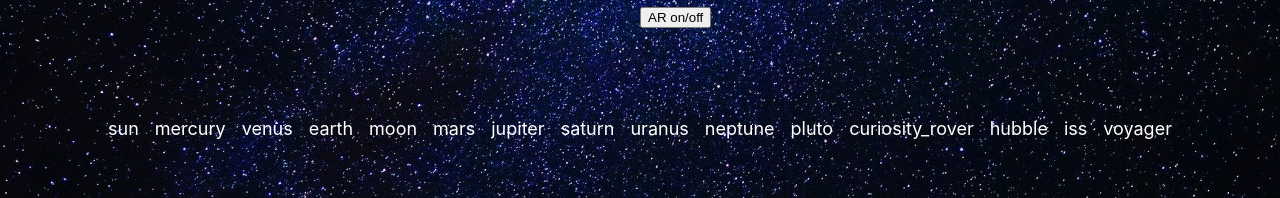
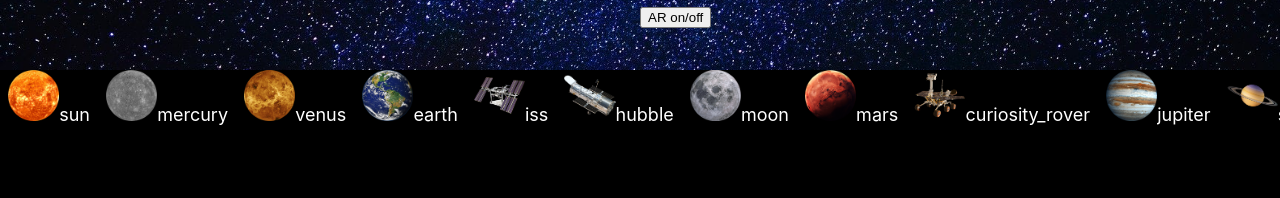
Before and after one commit to kapppa-joe/space-app-frontend, a React (Create React App) app: page /space/curiosity_rover in a window 1280 px wide. Shown: the part 602-800 px from the top of the page. Built offline with nearby package versions, Linux system fonts and the light colour scheme; no server answers.

Commit message:
planet scrollbar added

```diff
--- a/public/3d-scene.html
+++ b/public/3d-scene.html
@@ -37,7 +37,7 @@
       position="0 0 0"
       scale="0.3 0.3 0.3"
       class="clickable"
-      animation="property: rotation; from:0 0 0; to: 0 360 0 ;dur: 20000; easing: linear ; loop: true"
+      animation="property: rotation; from:0 0 0; to: 0 360 0 ; dur: 40000; easing: linear ; loop: true"
       gesture-handler
     >
     </a-entity>
--- a/src/App.css
+++ b/src/App.css
@@ -65,8 +65,13 @@
 }
 
 #ar_list {
+  width: 100%;
   grid-area: ar_list;
-  margin-top: 5rem;
+  margin-top: 2rem;
+  background-color: black;
+  overflow-x: scroll;
+  overflow-y: hidden;
+  white-space: nowrap;
 }
 
 #ar_list a {
@@ -74,4 +79,10 @@
   text-decoration: none;
   margin: 0.5rem;
   font-size: large;
+
 }
+
+#ar_list a img {
+  height: 40%;
+
+}
--- a/src/components/Planets.jsx
+++ b/src/components/Planets.jsx
@@ -11,16 +11,16 @@
     "mercury",
     "venus",
     "earth",
+    "iss",
+    "hubble",
     "moon",
     "mars",
+    "curiosity_rover",
     "jupiter",
     "saturn",
     "uranus",
     "neptune",
     "pluto",
-    "curiosity_rover",
-    "hubble",
-    "iss",
     "voyager",
   ];
 
@@ -45,6 +45,7 @@
         {objArray.map((object) => {
           return (
             <Link key={object} to={`/space/${object}`}>
+                <img src={`/assets/2d-images/${object}2D.png`} alt="" />
               {object}
             </Link>
           );
```
Also changed, not shown: public/ar-scene.html (+1 -18 lines), public/assets/2d-images/iss2D.png (renamed from public/assets/2d-images/ISS2D.png).
